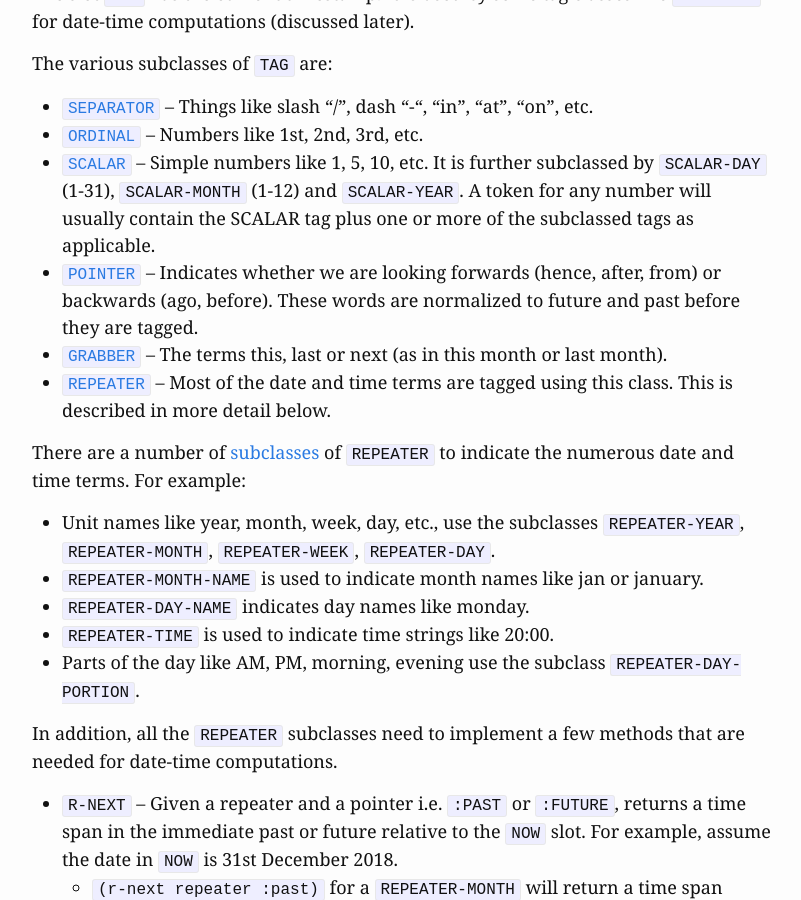
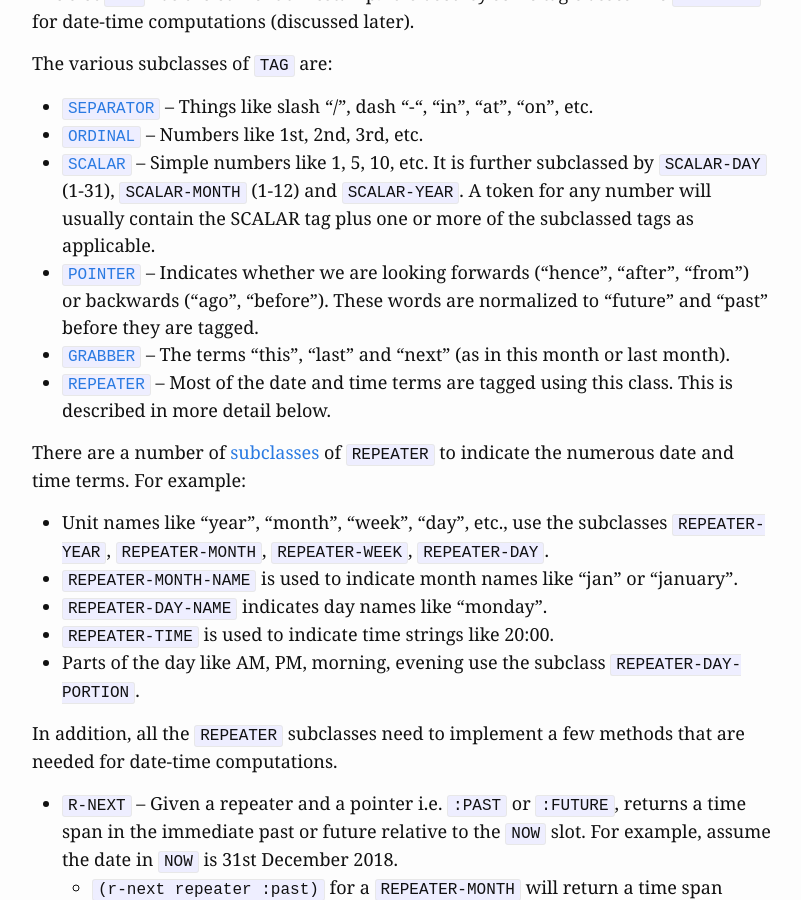
Before and after one commit to lisperin/lisperin.github.io, a Jekyll site: the page built from _posts/2019-01-01-nlp-date-parser.md, in a window 1280 px wide and 900 px high, scrolled down 2373 px. Shown: the whole window, without its empty margins (238-1039 px from the left). Built offline with Jekyll 4.4.1, drawn with Linux system fonts in a browser that asks for light colours.

Commit message:
Quote a few terms

```diff
--- a/_posts/2019-01-01-nlp-date-parser.md
+++ b/_posts/2019-01-01-nlp-date-parser.md
@@ -110,15 +110,15 @@ The various subclasses of `TAG` are:
 * [`SEPARATOR`][separator] – Things like slash "/", dash "-", "in", "at", "on",
   etc.
 * [`ORDINAL`][ordinal] – Numbers like 1st, 2nd, 3rd, etc.
-* [`SCALAR`][scalar] – Simple numbers like 1, 5, 10, etc. It is further subclassed by
-   `SCALAR-DAY` (1-31), `SCALAR-MONTH` (1-12) and `SCALAR-YEAR`. A token for any
-   number will usually contain the SCALAR tag plus one or more of the subclassed
-   tags as applicable.
-* [`POINTER`][pointer] – Indicates whether we are looking forwards (hence,
-   after, from) or backwards (ago, before). These words are normalized to future
-   and past before they are tagged.
-* [`GRABBER`][grabber] – The terms this, last or next (as in this month or last
-  month).
+* [`SCALAR`][scalar] – Simple numbers like 1, 5, 10, etc. It is further
+   subclassed by `SCALAR-DAY` (1-31), `SCALAR-MONTH` (1-12) and `SCALAR-YEAR`. A
+   token for any number will usually contain the SCALAR tag plus one or more of
+   the subclassed tags as applicable.
+* [`POINTER`][pointer] – Indicates whether we are looking forwards ("hence",
+   "after", "from") or backwards ("ago", "before"). These words are normalized
+   to "future" and "past" before they are tagged.
+* [`GRABBER`][grabber] – The terms "this", "last" and "next" (as in this month
+  or last month).
 * [`REPEATER`][repeater] – Most of the date and time terms are tagged using this
    class. This is described in more detail below.
 
@@ -132,10 +132,10 @@ The various subclasses of `TAG` are:
 There are a number of [subclasses][repeater-subclasses] of `REPEATER` to
 indicate the numerous date and time terms. For example:
 
-* Unit names like year, month, week, day, etc., use the subclasses
+* Unit names like "year", "month", "week", "day", etc., use the subclasses
    `REPEATER-YEAR`, `REPEATER-MONTH`, `REPEATER-WEEK`, `REPEATER-DAY`.
-* `REPEATER-MONTH-NAME` is used to indicate month names like jan or january.
-* `REPEATER-DAY-NAME` indicates day names like monday.
+* `REPEATER-MONTH-NAME` is used to indicate month names like "jan" or "january".
+* `REPEATER-DAY-NAME` indicates day names like "monday".
 * `REPEATER-TIME` is used to indicate time strings like 20:00.
 * Parts of the day like AM, PM, morning, evening use the subclass
    `REPEATER-DAY-PORTION`.
```
